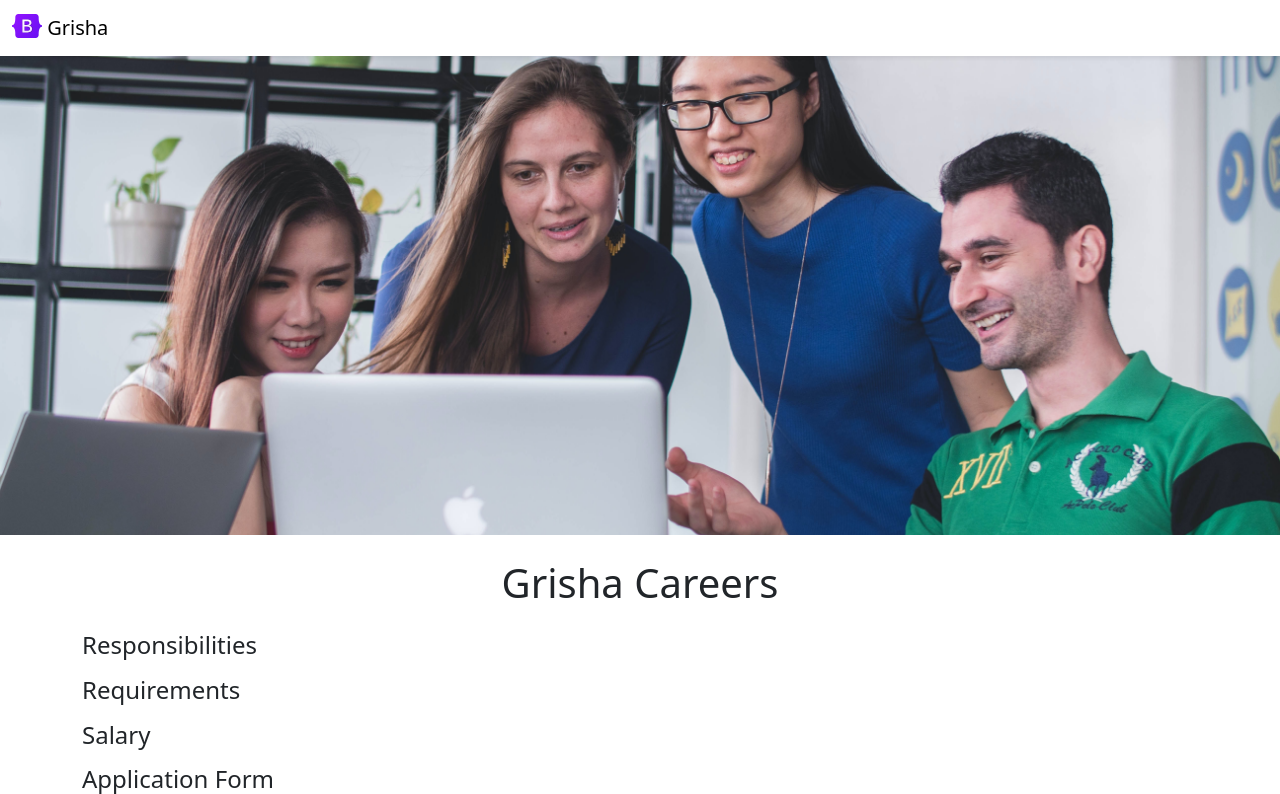
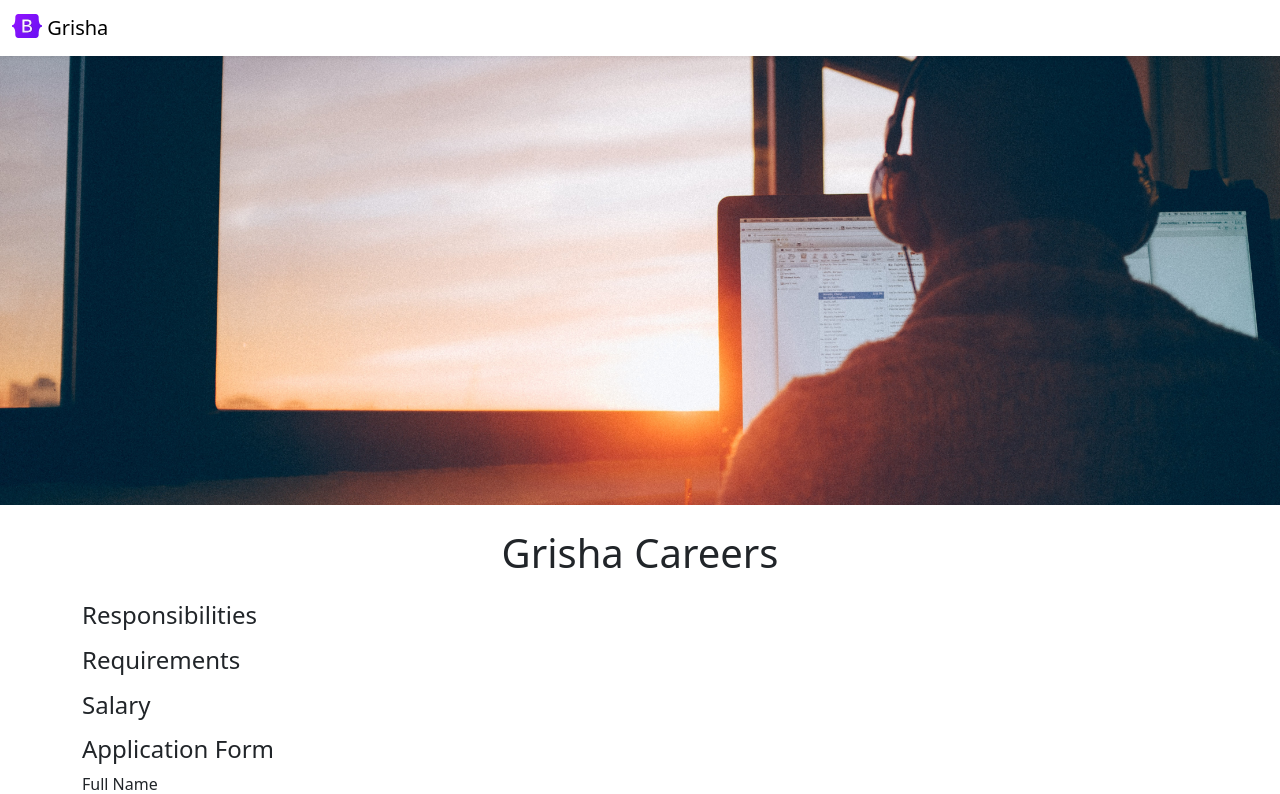
Before and after one commit to MashaDel/Grisha-Careers-Website, a Flask app: template templates/jobpage.html in a window 1280 px wide. Shown: the top 794 px of the page. Run offline with Flask 3, Linux system fonts and the light colour scheme; the template is opened without the code that fills it, so the values that code supplies are empty.

Commit message:
add image on jobpage

```diff
--- a/templates/jobpage.html
+++ b/templates/jobpage.html
@@ -7,7 +7,19 @@
 
   <body>
     {% include "nav.html" %}
-    {% include 'banner.html' %}
+    <!--{% include 'banner.html' %}-->
+        <div>
+    <style>
+      #job{
+        height:460px;
+        width:100%;
+        object-fit:cover;
+        margin-bottom:16px;
+          }
+    </style>
+    <img class="img-fluid" id="job" src="/static/jobs.jpg" alt="jobs">
+    </div>
+
 
     <div class="container">
       <h1 class="text-center mt-2 mb-4">
```
Also changed, not shown: static/banner1.jpg (deleted), static/jobs.jpg (added).
